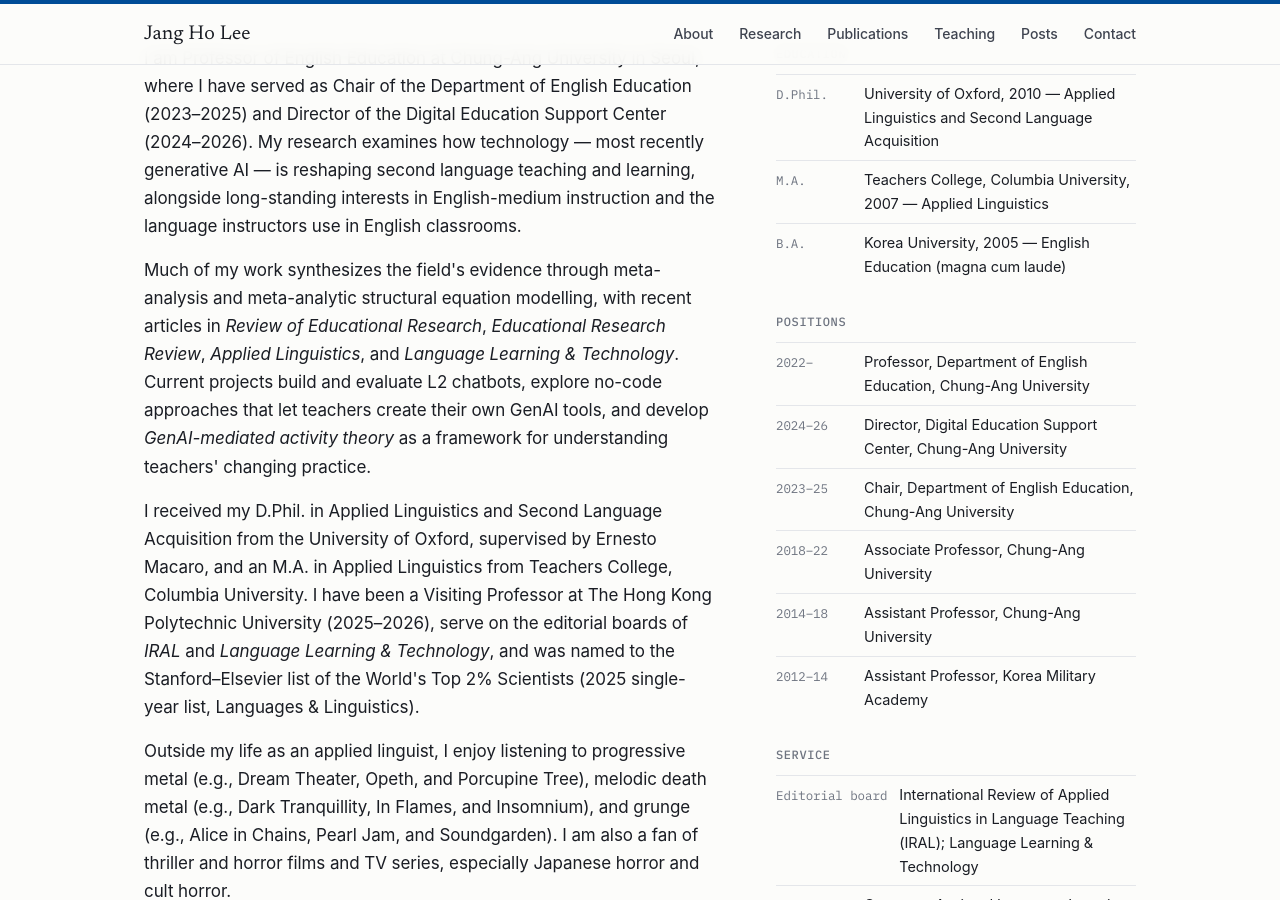
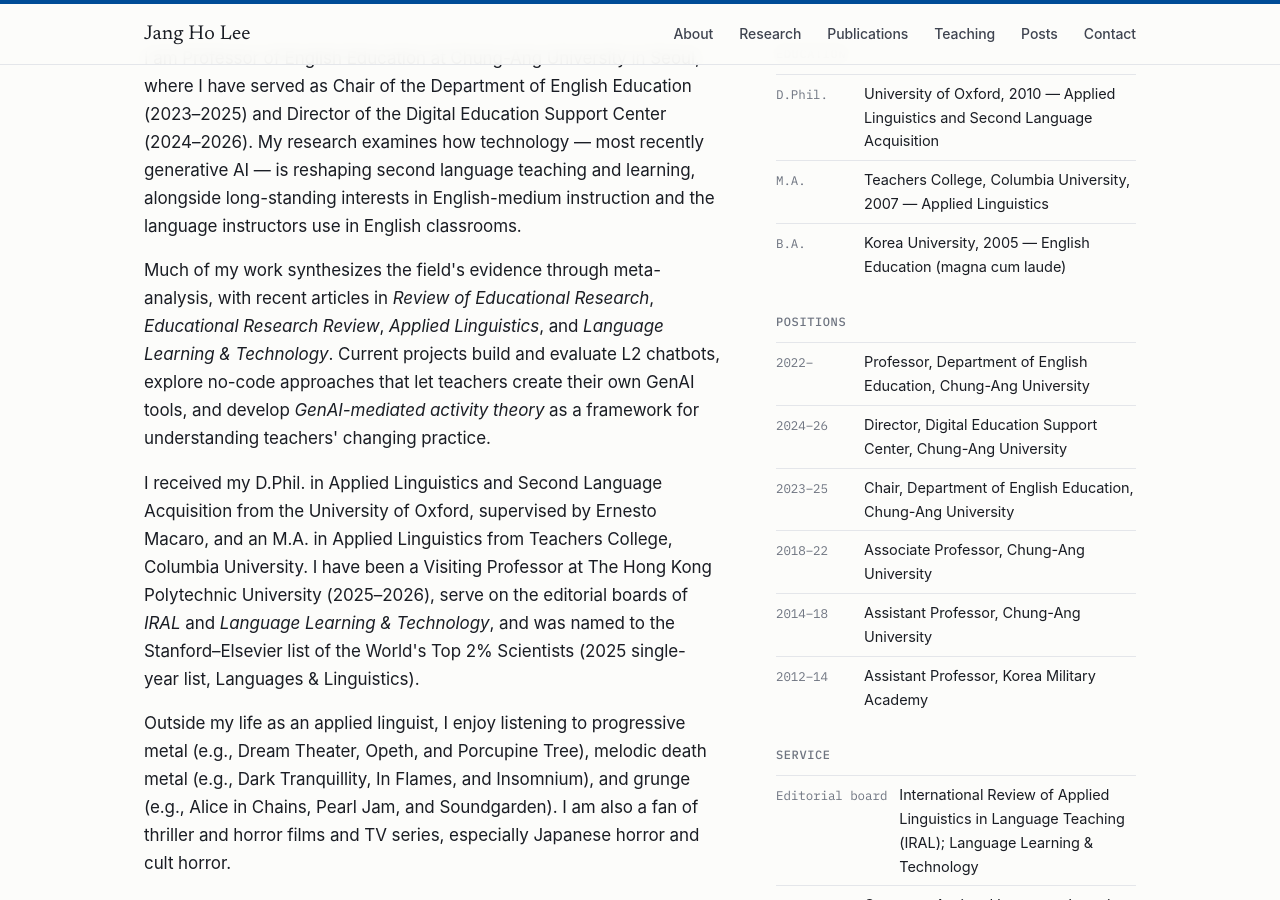
Before and after one commit to jangho330/jangho330.github.io, a Jekyll site: the page built from index.html, in a window 1280 px wide and 900 px high, scrolled down 757 px. Built offline with Jekyll 4.4.1, drawn with Linux system fonts in a browser that asks for light colours; some web fonts are replaced.

Commit message:
Update index.html

```diff
--- a/index.html
+++ b/index.html
@@ -33,7 +33,7 @@ title: Jang Ho Lee — Professor of English Education, Chung-Ang University
   <div class="two">
     <div class="prose">
       <p>I am Professor of English Education at Chung-Ang University in Seoul, where I have served as Chair of the Department of English Education (2023–2025) and Director of the Digital Education Support Center (2024–2026). My research examines how technology — most recently generative AI — is reshaping second language teaching and learning, alongside long-standing interests in English-medium instruction and the language instructors use in English classrooms.</p>
-      <p>Much of my work synthesizes the field's evidence through meta-analysis and meta-analytic structural equation modelling, with recent articles in <em>Review of Educational Research</em>, <em>Educational Research Review</em>, <em>Applied Linguistics</em>, and <em>Language Learning &amp; Technology</em>. Current projects build and evaluate L2 chatbots, explore no-code approaches that let teachers create their own GenAI tools, and develop <em>GenAI-mediated activity theory</em> as a framework for understanding teachers' changing practice.</p>
+      <p>Much of my work synthesizes the field's evidence through meta-analysis, with recent articles in <em>Review of Educational Research</em>, <em>Educational Research Review</em>, <em>Applied Linguistics</em>, and <em>Language Learning &amp; Technology</em>. Current projects build and evaluate L2 chatbots, explore no-code approaches that let teachers create their own GenAI tools, and develop <em>GenAI-mediated activity theory</em> as a framework for understanding teachers' changing practice.</p>
       <p>I received my D.Phil. in Applied Linguistics and Second Language Acquisition from the University of Oxford, supervised by Ernesto Macaro, and an M.A. in Applied Linguistics from Teachers College, Columbia University. I have been a Visiting Professor at The Hong Kong Polytechnic University (2025–2026), serve on the editorial boards of <em>IRAL</em> and <em>Language Learning &amp; Technology</em>, and was named to the Stanford–Elsevier list of the World's Top 2% Scientists (2025 single-year list, Languages &amp; Linguistics).</p>
       <p>Outside my life as an applied linguist, I enjoy listening to progressive metal (e.g., Dream Theater, Opeth, and Porcupine Tree), melodic death metal (e.g., Dark Tranquillity, In Flames, and Insomnium), and grunge (e.g., Alice in Chains, Pearl Jam, and Soundgarden). I am also a fan of thriller and horror films and TV series, especially Japanese horror and cult horror.</p>
     </div>
```
